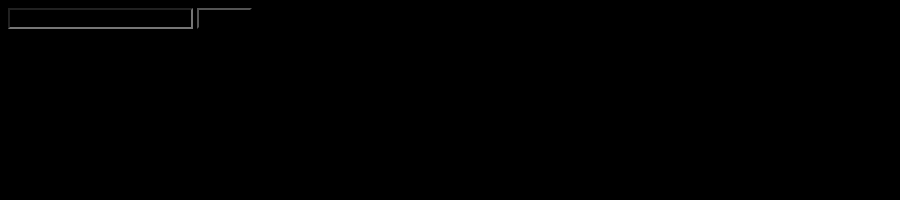
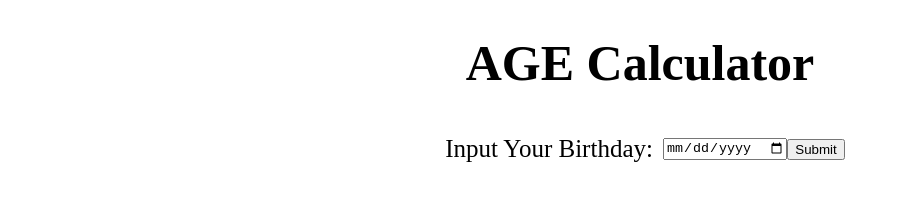
Before and after one commit to Sephyroth1/Age_Calculator, a plain HTML site: page index.html in a window 1280 px wide. Shown: the whole page, without its empty margins (0-900 px from the left). Drawn offline with Linux system fonts and the light colour scheme.

Commit message:
implemented basic functionality

```diff
--- a/index.html
+++ b/index.html
@@ -7,10 +7,13 @@
 	<title></title>
 </head>
 <body>
-	<form action="">
-		<input type="number">
-		<button type="submit">submit</button>
+	<h1 class="heading">AGE Calculator</h1>
+	<form class="form">
+		<label for="DOB" class="Label">Input Your Birthday: </label>
+		<input type="date" id="DOB" name="DOB" class="date" >
+		<input type="submit" class="but-submit">
 	</form>
+	<div class="age-div"></div>
 	<script src="script.js"></script>
 </body>
 </html>
--- a/script.js
+++ b/script.js
@@ -0,0 +1,14 @@
+document.addEventListener("DOMContentLoaded", (event) => {
+	const form = document.querySelector(".form");
+	form.addEventListener("submit", (event) => {
+		event.preventDefault();
+		const input = document.querySelector(".date");
+		const bdate = new Date(input.value);
+		const bYear = bdate.getFullYear();
+		const curDate = new Date();
+		const curYear = curDate.getFullYear();
+		const age = curYear - bYear;
+		const div = document.querySelector("div.age-div");
+		div.textContent = age;
+	});
+});
--- a/style.css
+++ b/style.css
@@ -1,3 +1,23 @@
-* {
-	background-color: black;
+html {
+	font-size: 62.5%;
 }
+
+.heading {
+	font-size: 5rem;
+	text-align: center;
+}
+
+.form {
+	display: flex;
+	align-items: center;
+	justify-content: center;
+}
+
+.Label {
+	font-size: 2.5rem;
+	margin: 1rem;
+}
+
+.date {
+
+}
```
